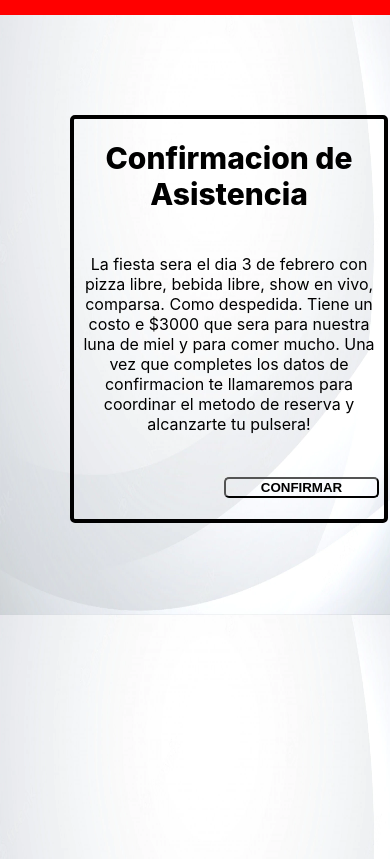
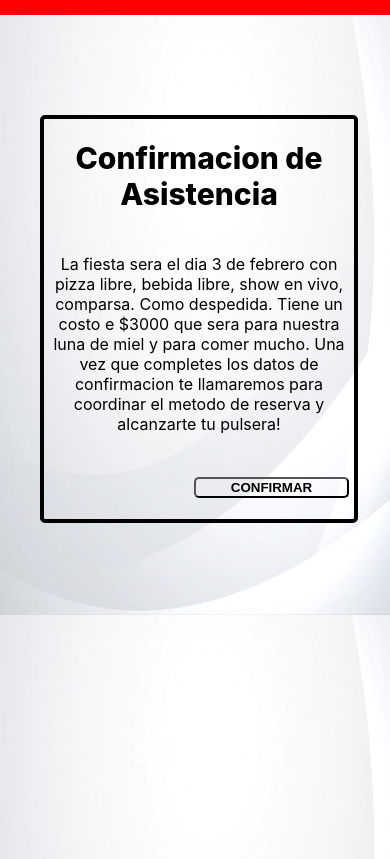
Before and after one commit to francoarriola/juliyfranco, a React (Create React App) app: page / in a window 390 px wide. Shown: the part 7168-8027 px from the top of the page. Built offline with nearby package versions, Linux system fonts and the light colour scheme.

Commit message:
acomodando css 1

```diff
--- a/src/Components/Form/index.module.scss
+++ b/src/Components/Form/index.module.scss
@@ -32,7 +32,7 @@
     width: 10rem;
     position: relative;
     top: 90px;
-    left: 60px;
+    left: 30px;
     height: 25rem;
     width: 310px;
     overflow: hidden;
```
